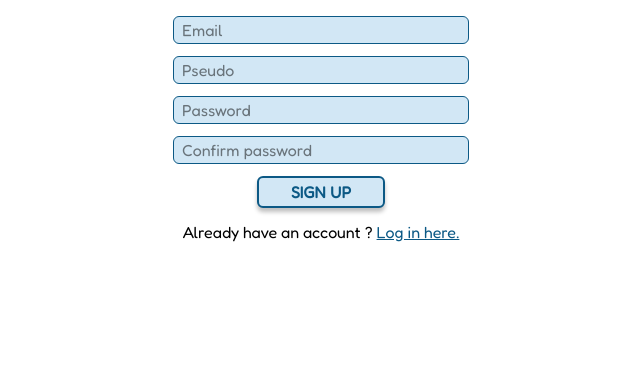
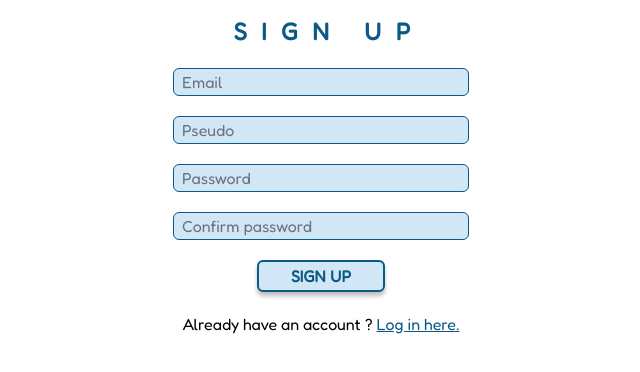
Before and after one commit to WildCodeSchool/2024-12-orleans-cda-project3-team-a, a React (Vite) app in the folder packages/frontend/web/: page /signup in a window 1280 px wide. Shown: the top 372 px of the page, without its empty margins (319-959 px from the left). Built offline with nearby package versions, Linux system fonts and the light colour scheme; no server answers.

Commit message:
make the front for login and signup + confirm password

```diff
--- a/packages/frontend/web/src/components/button-blue.tsx
+++ b/packages/frontend/web/src/components/button-blue.tsx
@@ -8,7 +8,7 @@ type ButtonBlueProps = PropsWithChildren<{
 export default function ButtonBlue({ children, bg, type }: ButtonBlueProps) {
   return (
     <button
-      type={type}
+      type={type === 'button' ? 'button' : 'submit'}
       className={`${bg} text-secondary-blue border-secondary-blue min-w-24 cursor-pointer rounded-md border-2 px-2 py-0.5 font-extrabold shadow-[0px_4px_4px_rgba(0,0,0,0.25)] active:shadow-none md:min-w-32`}
     >
       {children}
--- a/packages/frontend/web/src/pages/login.tsx
+++ b/packages/frontend/web/src/pages/login.tsx
@@ -44,8 +44,11 @@ export default function Login() {
         event.preventDefault();
         await login();
       }}
-      className='flex flex-col items-center justify-center gap-3 p-4'
+      className='flex flex-col items-center justify-center gap-5 p-4'
     >
+      <h2 className='text-secondary-blue pl-4 text-2xl font-extrabold tracking-[0.6em]'>
+        {'LOG IN'}
+      </h2>
       <InputBlue
         type='email'
         placeholder='Email'
@@ -67,6 +70,13 @@ export default function Login() {
       <ButtonBlue bg='bg-primary-blue' type='submit'>
         {'LOG IN'}
       </ButtonBlue>
+
+      <p>
+        {'Don’t have an account ? '}
+        <a href='/signup' className='text-secondary-blue underline'>
+          {'Sign up here.'}
+        </a>
+      </p>
     </form>
   );
 }
--- a/packages/frontend/web/src/pages/sign-up.tsx
+++ b/packages/frontend/web/src/pages/sign-up.tsx
@@ -46,8 +46,11 @@ export default function SignUp() {
         event.preventDefault();
         await signUp();
       }}
-      className='flex flex-col items-center justify-center gap-3 p-4'
+      className='flex flex-col items-center justify-center gap-5 p-4'
     >
+      <h2 className='text-secondary-blue pl-4 text-2xl font-extrabold tracking-[0.6em]'>
+        {'SIGN UP'}
+      </h2>
       <InputBlue
         type='email'
         placeholder='Email'
```
